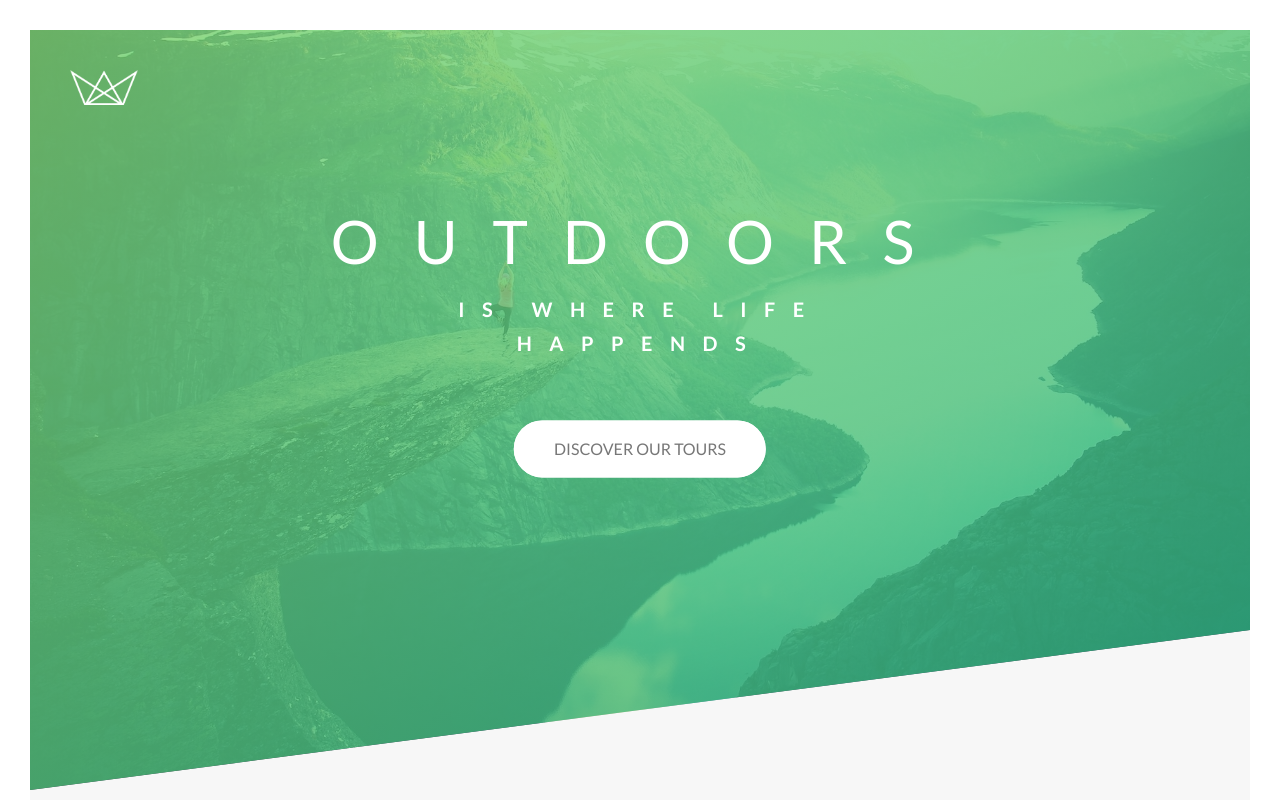
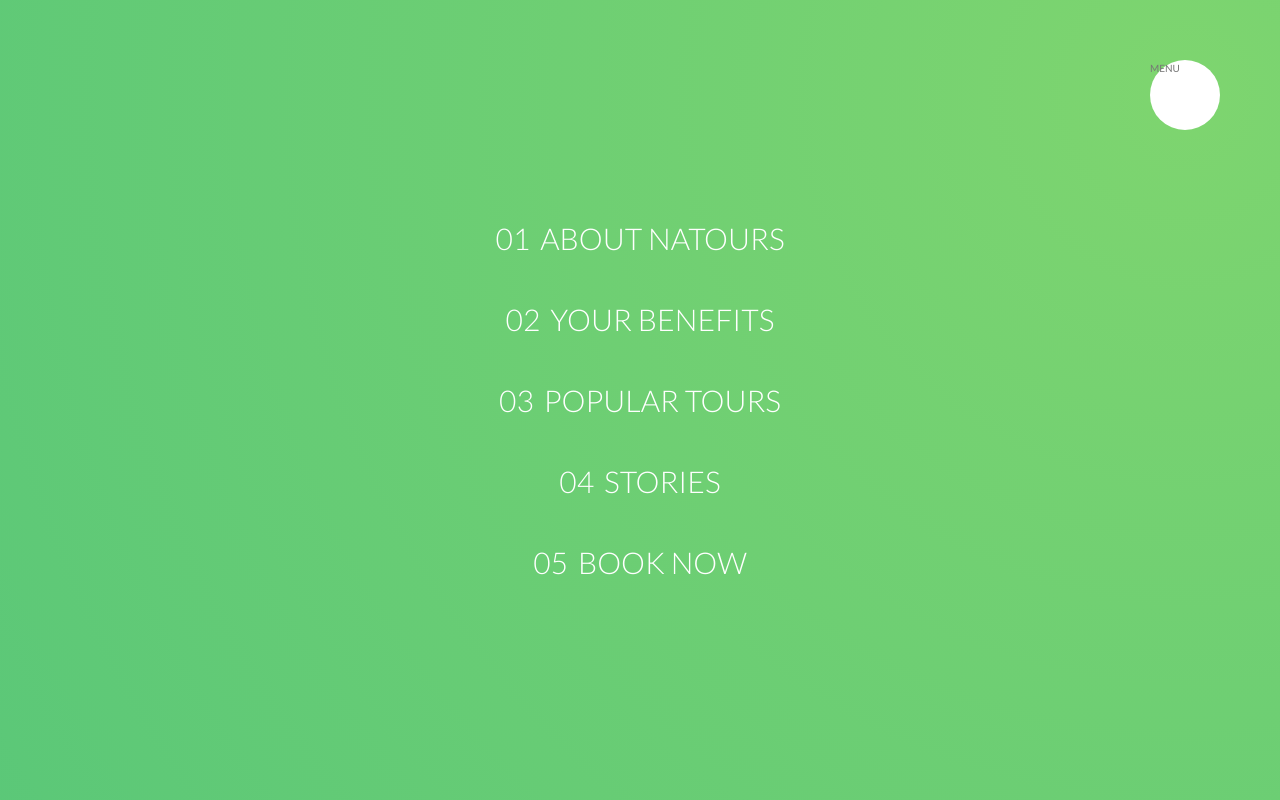
Before and after one commit to SergioHeynes/Webpage-Natours, a website: page index.html in a window 1280 px wide. Shown: the top 800 px of the page. Drawn offline with Linux system fonts and the light colour scheme.

Commit message:
Started navigation menu. Completed animations over links.

```diff
--- a/index.html
+++ b/index.html
@@ -14,6 +14,25 @@
         <title>Natours | Exciting tours for adventurous people</title>
     </head>
     <body>
+
+        <div class="navigation">
+            <input type="checkbox" class="navigation__checkbox" id="navi-toggle">
+            <label for="" class="navigation__button">MENU</label>
+
+            <div class="navigation__background">&nbsp;</div>
+
+            <nav class="navigation__nav">
+                <ul class="navigation__list">
+                    <li class="navigation__item"><a class="navigation__link" href="#"><span>01</span>About Natours</a></li>
+                    <li class="navigation__item"><a class="navigation__link" href="#"><span>02</span>Your benefits</a></li>
+                    <li class="navigation__item"><a class="navigation__link" href="#"><span>03</span>Popular tours</a></li>
+                    <li class="navigation__item"><a class="navigation__link" href="#"><span>04</span>Stories</a></li>
+                    <li class="navigation__item"><a class="navigation__link" href="#"><span>05</span>Book now</a></li>
+                </ul>
+            </nav>
+        </div>
+
+
         <header class="header">
             <div class="header__logo-box">
                 <img class="header__logo" src="img/logo-white.png" alt="Natours logo image.">
--- /dev/null
+++ b/sass/layout/_navigation.scss
@@ -0,0 +1,82 @@
+.navigation {
+
+    &__checkbox {
+        display: none;
+    }
+
+    &__button {
+        background-color: $color-white;
+        height: 7rem;
+        width: 7rem;
+        position: fixed;
+        top: 6rem;
+        right: 6rem;
+        border-radius: 50%;
+        z-index: 2000;
+    }
+
+    &__background {
+       width: 6rem;
+       height: 6rem;
+       border-radius: 50%;
+       position: fixed;
+       top: 6.5rem;
+       right: 6.5rem;
+       background-image: radial-gradient($color-primary-light, $color-primary-dark);
+        z-index: 1000;
+
+        transform: scale(80);
+    }
+
+    &__nav {
+        height: 100vh;
+        width: 100%;
+        position: fixed;
+        top: 0;
+        right: 0;
+        z-index: 1500;
+    }
+
+    &__list {
+        position: absolute;
+        top: 50%;
+        left: 50%;
+        transform: translate(-50%, -50%);
+        list-style: none;
+        text-align: center;
+    }
+
+    &__item {
+        margin: 1rem;
+    }
+
+    &__link {
+
+        &:link,
+        &:visited {
+        display: inline-block;  //Para que se aplique padding y margin
+        font-size: 3rem;
+        font-weight: 300;
+        padding: 1rem 2rem;
+        color: $color-white;
+        text-decoration: none;
+        text-transform: uppercase;
+        background-image: linear-gradient(120deg, transparent 0%, transparent 50%, $color-white 50%);
+        background-size: 240%;
+        transition: all .4s;
+
+        span {
+            margin-right: 1rem;
+            display: inline-block;
+        }
+
+        }
+
+        &:hover,
+        &:active {
+            background-position: 100%;
+            color: $color-primary;
+            transform: translateX(1rem);
+        }
+    }
+}
--- a/sass/main.scss
+++ b/sass/main.scss
@@ -15,6 +15,7 @@
 @import 'components/bg-video';
 @import 'components/form';
 
+@import 'layout/navigation';
 @import 'layout/grid';
 @import 'layout/header';
 @import 'layout/footer';
```
Also changed, not shown: css/style.css.
